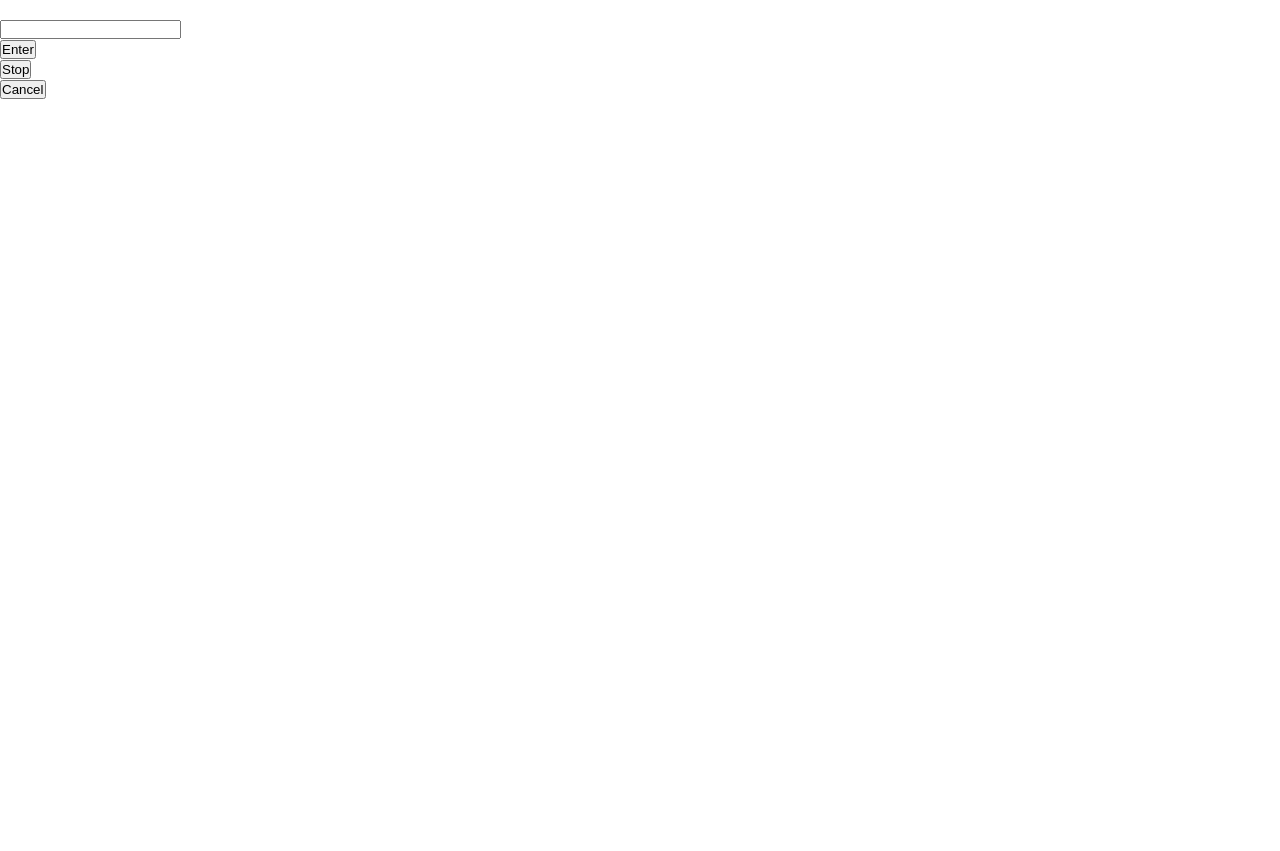
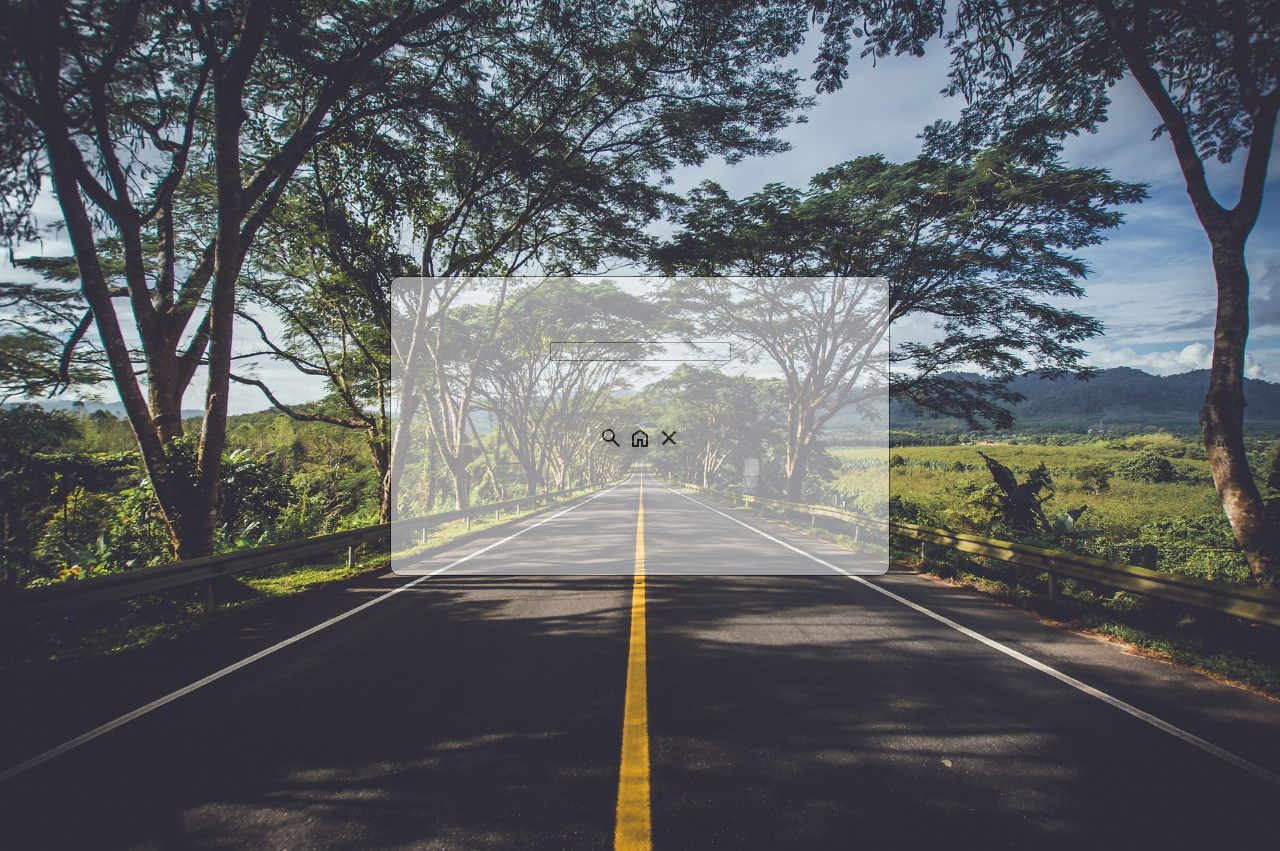
Before and after one commit to CIUFFO141/SearchCity, a plain HTML site: page index.html in a window 1280 px wide. Before the commit the page ends 800 px from the top, so only its background shows below. Drawn offline with Linux system fonts and the light colour scheme.

Commit message:
aggiunte icone button, prima imaginazione,

```diff
--- a/index.html
+++ b/index.html
@@ -8,13 +8,15 @@
     <link rel="shortcut icon" href="/img/favicon.png" type="image/x-icon">
 </head>
 <body>
-    <img src="" alt="">
+    <img id="sfondo" src="/img/sfondo.jpg" alt="" width="100%" height="100%">
     <div class="container">
         <div class="box">
             <div class="navBar"><input type="text"></div>
-            <div class="enter"><button>Enter</button></div>
-            <div class="stop"><button>Stop</button></div>
-            <div class="cancel"><button>Cancel</button></div>
+            <div class="boxButton">
+                <div class="enter"><button><img src="img/search.png" ></button></div>
+                <div class="stop"><button><img src="img/home.png"></button></div>
+                <div class="cancel"><button><img src="img/cancel.png" ></button></div>
+            </div>
         </div>
     </div>
 
--- a/style/style.css
+++ b/style/style.css
@@ -1,6 +1,5 @@
 
-@import url('https://fonts.googleapis.com/css2?family=Manrope:wght@200&family=Montserrat:ital,wght@1,200&display=swap');
-
+@import url('https://fonts.googleapis.com/css2?family=Manrope:wght@200&family=Montserrat&display=swap');
 
 *{
     padding: 0;
@@ -9,5 +8,55 @@
 }
 
 body{
-    font-family: 'Montserrat', sans-serif;;
+    font-family: 'Montserrat', sans-serif;
+    overflow: none;
+    display: flex;
+    justify-content: center;
+    align-items: center;
 }
+
+#sfondo{
+    position: relative;
+}
+
+.container{
+    width: 500px;
+    height: 300px;
+    position: absolute;
+    border: 1px solid black;
+    border-radius: 10px;
+    display: flex;
+    justify-content: center;
+    background-color: white;
+    opacity: 0.5;
+}
+.box{
+    display: flex;
+    justify-content: center;
+    flex-direction: column;
+    align-items: center;
+    width: 100%;
+    height: 100%;
+}
+
+.navBar{
+    width: 100%;
+    height: 100%;
+    display: flex;
+    justify-content: center;
+    align-items: center;
+}
+.boxButton{
+    width: 100%;
+    height: 100%;
+    display: inline;
+    display: flex;
+    justify-content: center;
+    gap: 5px;
+}
+
+.boxButton button{
+    border-radius: 50%;
+    border: none;
+    cursor: pointer;
+}
```
Also changed, not shown: img/sfondo.jpg (added).
